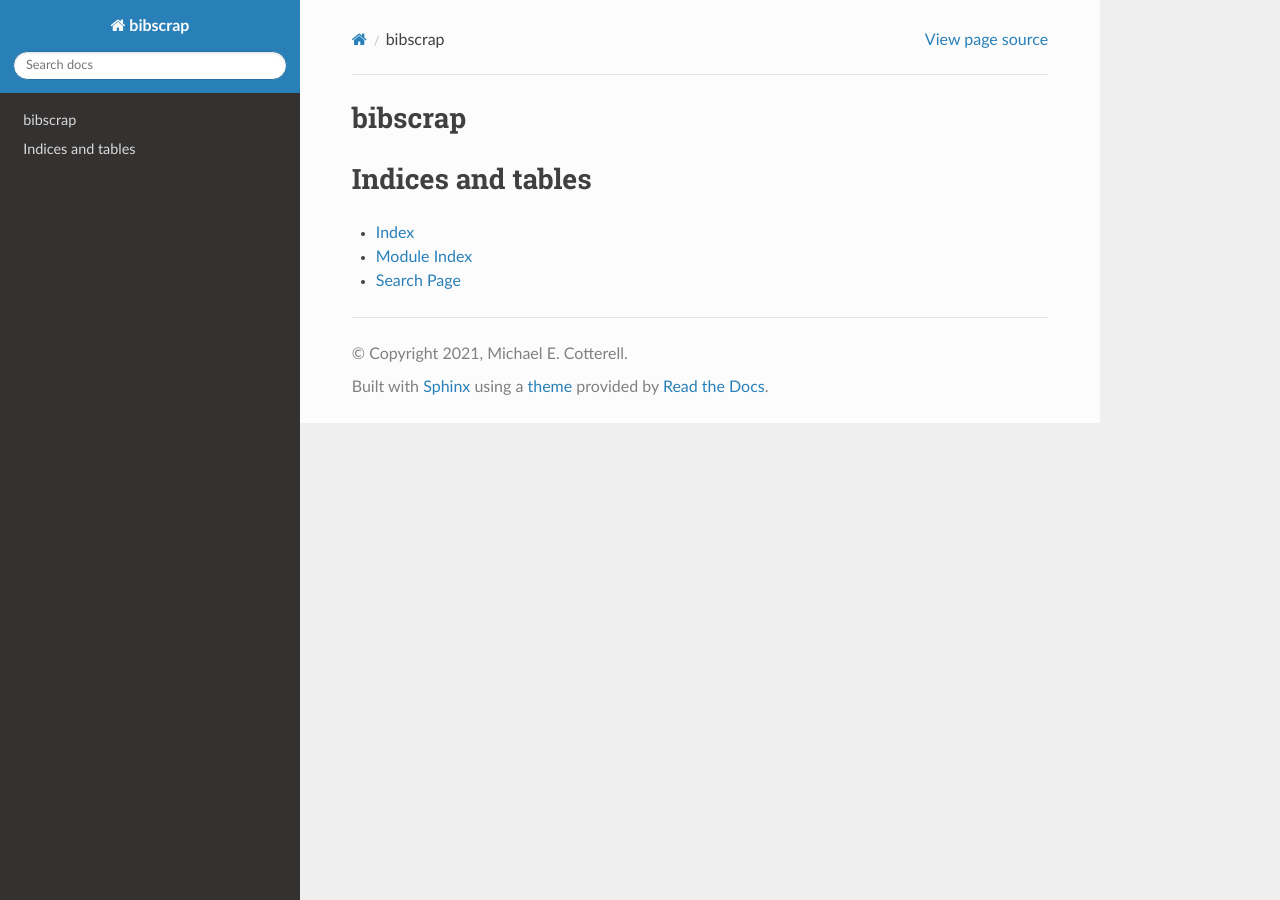
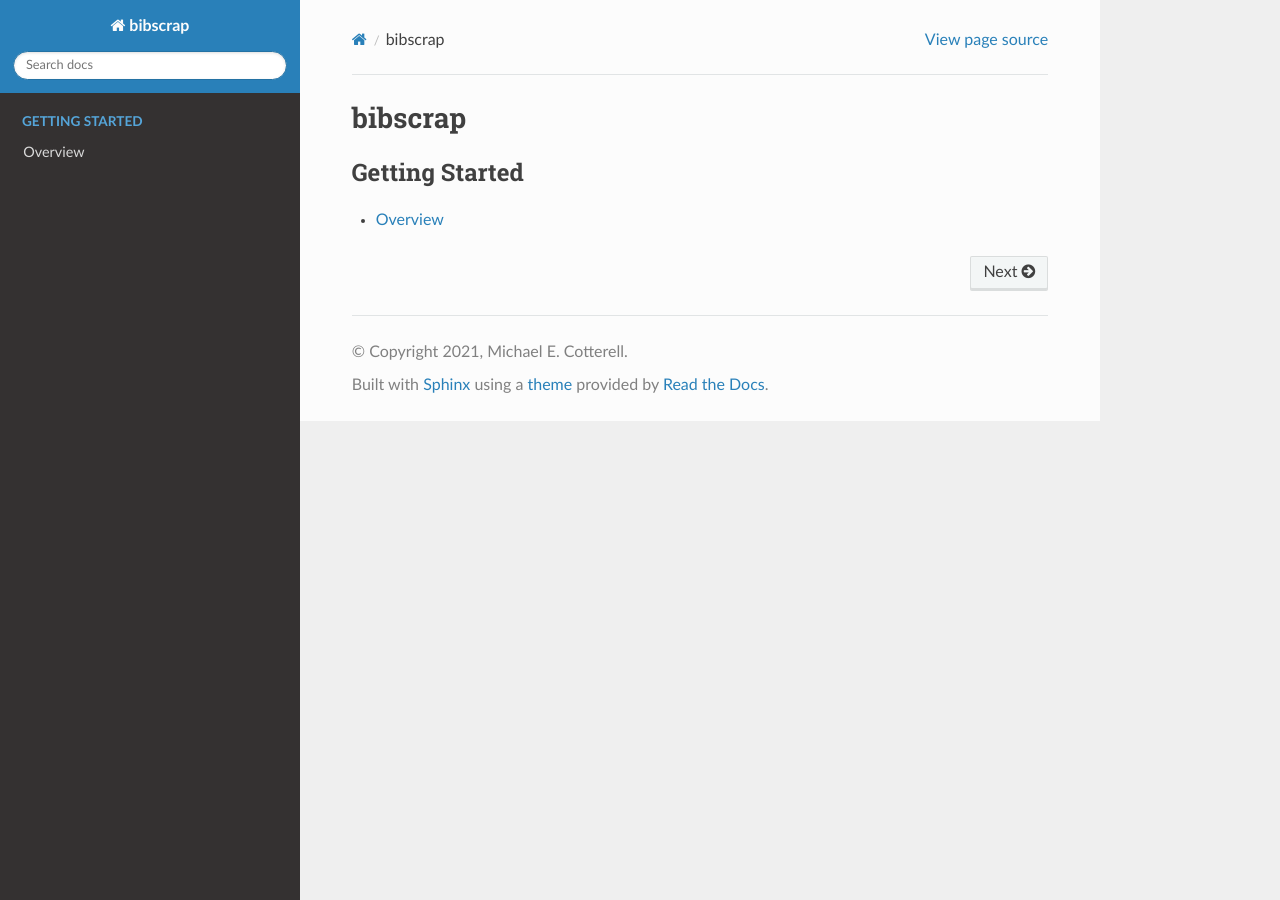
Before and after one commit to cotterell/bibscrap, a Sphinx documentation site: the page built from docs/index.rst, in a window 1280 px wide. Built offline with Sphinx 7.4.7 and the Read the Docs theme 2.0.0, drawn with Linux system fonts in a browser that asks for light colours.

Commit message:
updated docs

```diff
--- a/docs/index.rst
+++ b/docs/index.rst
@@ -1,27 +1,8 @@
-.. header::
-
-   .. image:: https://badge.fury.io/py/bibscrap.svg
-      :target: https://badge.fury.io/py/bibscrap
-      :alt: PyPI version
-
-   .. image:: https://readthedocs.org/projects/bibscrap/badge/?version=latest
-      :target: https://bibscrap.readthedocs.io/en/latest/
-      :alt: bibscrap's documentation
-
-   .. image:: https://img.shields.io/badge/code%20style-black-161b22.svg
-      :target: https://github.com/psf/black
-      :alt: Code style: black
-
 bibscrap
 ========
 
 .. toctree::
    :maxdepth: 2
-   :caption: Contents:
+   :caption: Getting Started
 
-Indices and tables
-==================
-
-* :ref:`genindex`
-* :ref:`modindex`
-* :ref:`search`
+   overview
--- /dev/null
+++ b/docs/overview.rst
@@ -0,0 +1,4 @@
+Overview
+========
+
+TODO
```
